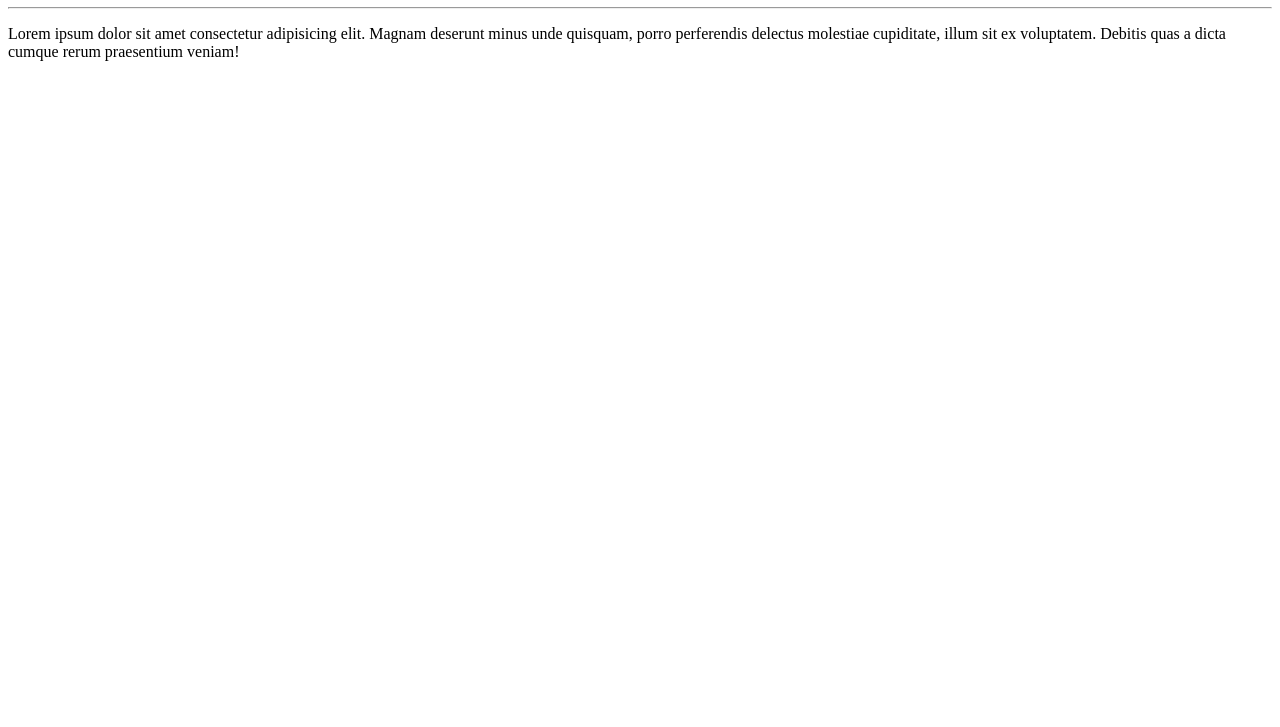
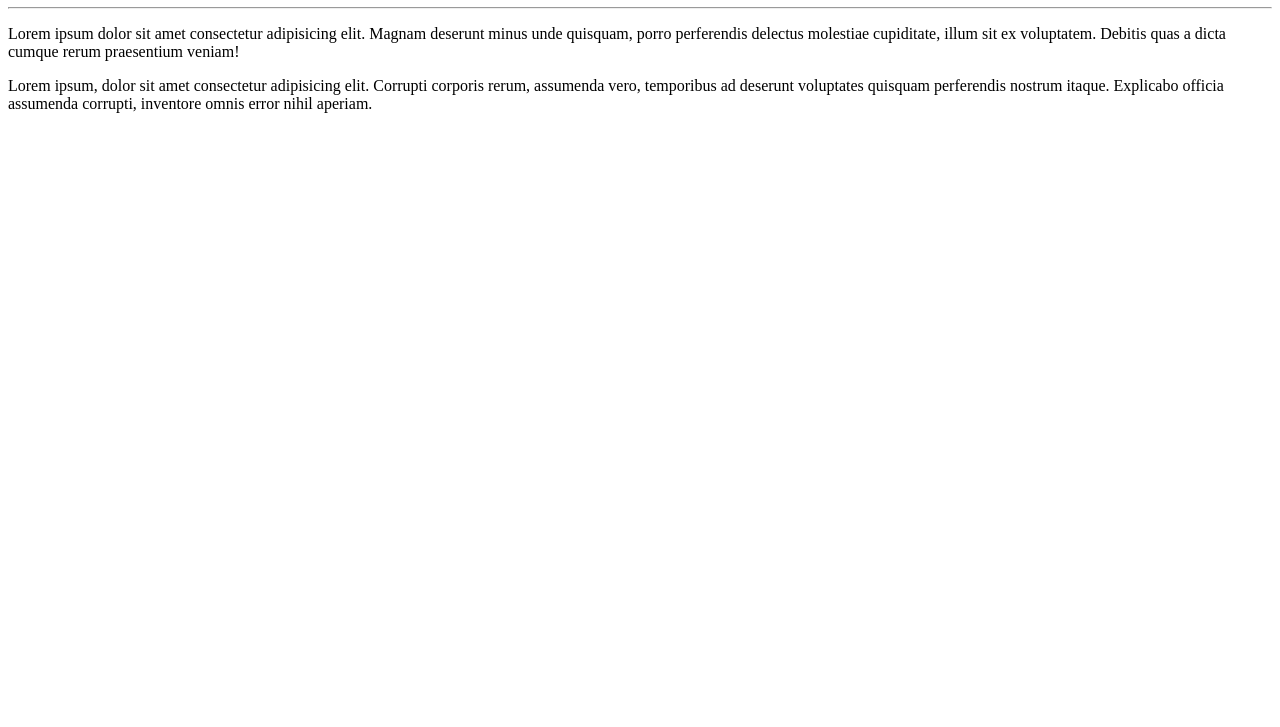
Before and after one commit to cavatti/Ola-Mundo, a plain HTML site: page site.exemplo/index.html in a window 1280 px wide. Shown: the part 73-800 px from the top of the page. Drawn offline with Linux system fonts and the light colour scheme.

Commit message:
adicionei um paragrafo

```diff
--- a/site.exemplo/index.html
+++ b/site.exemplo/index.html
@@ -9,5 +9,6 @@
     <h1>Olá Mundo!</h1>
     <hr>
     <p>Lorem ipsum dolor sit amet consectetur adipisicing elit. Magnam deserunt minus unde quisquam, porro perferendis delectus molestiae cupiditate, illum sit ex voluptatem. Debitis quas a dicta cumque rerum praesentium veniam!</p>
+    <p>Lorem ipsum, dolor sit amet consectetur adipisicing elit. Corrupti corporis rerum, assumenda vero, temporibus ad deserunt voluptates quisquam perferendis nostrum itaque. Explicabo officia assumenda corrupti, inventore omnis error nihil aperiam.</p>
 </body>
 </html>
```
